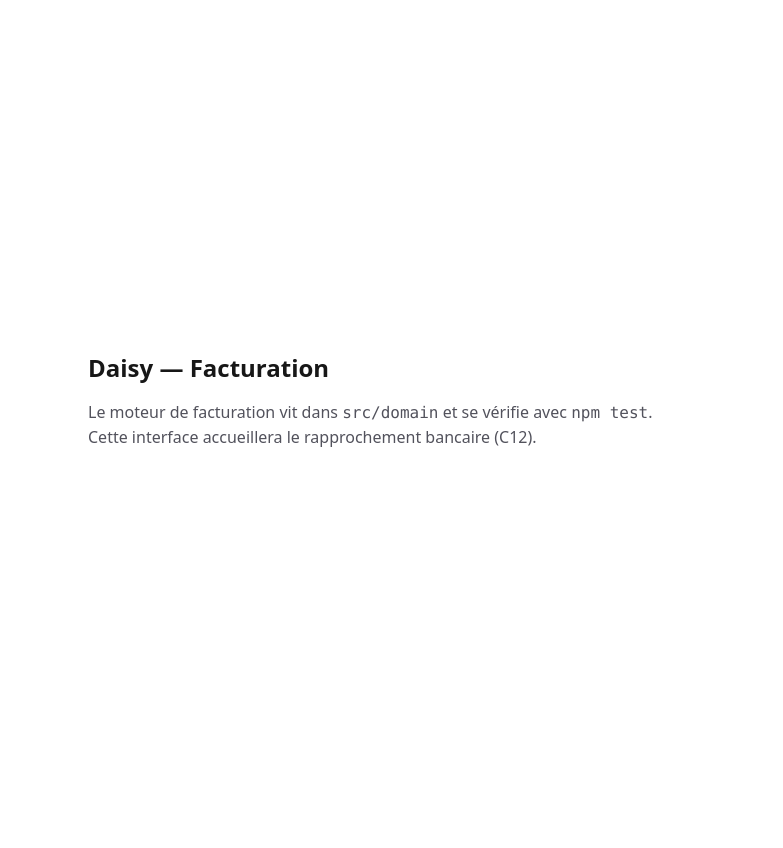
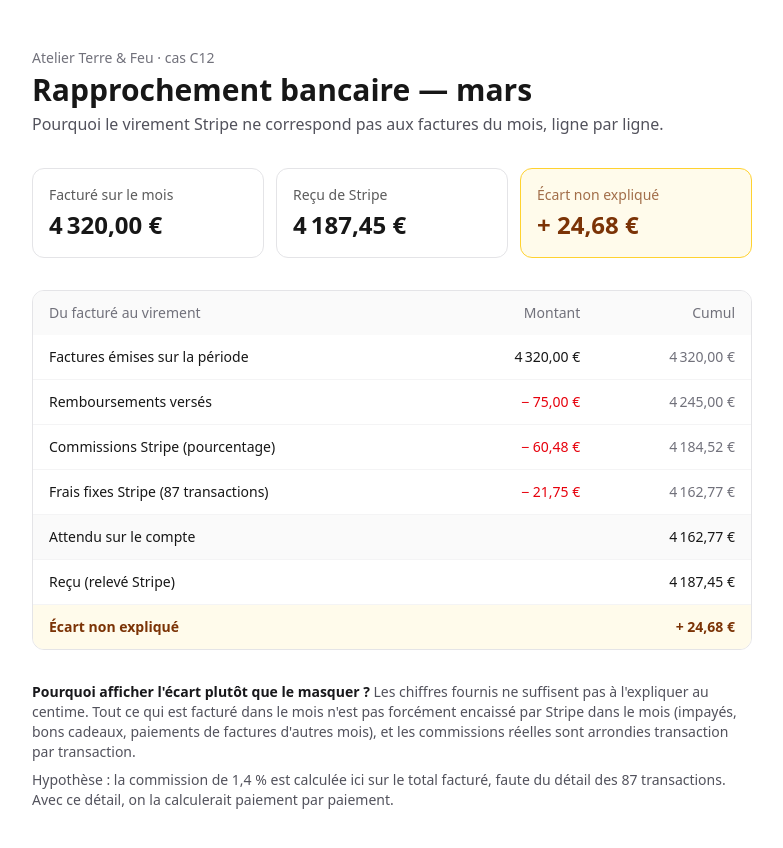
Before and after one commit to Yaniss9/cas-etude-C-Daisy, a Next.js app: page / in a window 1280 px wide. Shown: the top 848 px of the page, without its empty margins (248-1031 px from the left). Before the commit the page ends 800 px from the top, so only its background shows below. Built offline with nearby package versions, Linux system fonts and the light colour scheme.

Commit message:
README et interface

```diff
--- a/src/app/page.tsx
+++ b/src/app/page.tsx
@@ -1,13 +1,119 @@
-// Page provisoire. L'interface du rapprochement bancaire (cas C12) viendra en dernière étape,
-// une fois le moteur de facturation et ses tests terminés.
+import { explainPayout } from "@/domain/reconciliation";
+
+const euros = new Intl.NumberFormat("fr-FR", { style: "currency", currency: "EUR" });
+
+function formatCents(cents: number): string {
+  return euros.format(cents / 100);
+}
+
+function formatSigned(cents: number): string {
+  if (cents === 0) return formatCents(0);
+  return `${cents > 0 ? "+" : "−"} ${formatCents(Math.abs(cents))}`;
+}
+
+const march = explainPayout({
+  invoicedCents: 432000,
+  refundedCents: 7500,
+  transactionCount: 87,
+  percentFeeBasisPoints: 140,
+  fixedFeeCents: 25,
+  receivedCents: 418745,
+});
+
+const runningTotals = march.lines.reduce<number[]>(
+  (totals, line) => [...totals, (totals.at(-1) ?? 0) + line.cents],
+  [],
+);
+
+function SummaryCard({ label, cents, tone }: { label: string; cents: number; tone?: "warning" }) {
+  const toneClasses =
+    tone === "warning"
+      ? "border-amber-300 bg-amber-50 text-amber-900 dark:border-amber-700 dark:bg-amber-950 dark:text-amber-100"
+      : "border-zinc-200 bg-white dark:border-zinc-800 dark:bg-zinc-900";
+  return (
+    <div className={`rounded-xl border p-4 ${toneClasses}`}>
+      <p className="text-sm opacity-70">{label}</p>
+      <p className="mt-1 text-2xl font-semibold tabular-nums">
+        {tone === "warning" ? formatSigned(cents) : formatCents(cents)}
+      </p>
+    </div>
+  );
+}
+
 export default function Home() {
   return (
-    <main className="mx-auto flex w-full max-w-2xl flex-1 flex-col justify-center gap-4 p-8">
-      <h1 className="text-2xl font-semibold">Daisy — Facturation</h1>
-      <p className="text-zinc-600 dark:text-zinc-400">
-        Le moteur de facturation vit dans <code>src/domain</code> et se vérifie avec{" "}
-        <code>npm test</code>. Cette interface accueillera le rapprochement bancaire (C12).
-      </p>
+    <main className="mx-auto flex w-full max-w-3xl flex-1 flex-col gap-8 px-6 py-12">
+      <header className="flex flex-col gap-1">
+        <p className="text-sm text-zinc-500">Atelier Terre &amp; Feu · cas C12</p>
+        <h1 className="text-3xl font-semibold">Rapprochement bancaire — mars</h1>
+        <p className="text-zinc-600 dark:text-zinc-400">
+          Pourquoi le virement Stripe ne correspond pas aux factures du mois, ligne par ligne.
+        </p>
+      </header>
+
+      <section className="grid grid-cols-1 gap-3 sm:grid-cols-3">
+        <SummaryCard label="Facturé sur le mois" cents={march.lines[0]?.cents ?? 0} />
+        <SummaryCard label="Reçu de Stripe" cents={march.receivedCents} />
+        <SummaryCard label="Écart non expliqué" cents={march.unexplainedCents} tone="warning" />
+      </section>
+
+      <section className="overflow-hidden rounded-xl border border-zinc-200 dark:border-zinc-800">
+        <table className="w-full text-left text-sm">
+          <thead className="bg-zinc-50 text-zinc-500 dark:bg-zinc-900">
+            <tr>
+              <th className="px-4 py-3 font-medium">Du facturé au virement</th>
+              <th className="px-4 py-3 text-right font-medium">Montant</th>
+              <th className="px-4 py-3 text-right font-medium">Cumul</th>
+            </tr>
+          </thead>
+          <tbody className="divide-y divide-zinc-100 dark:divide-zinc-800">
+            {march.lines.map((line, index) => (
+              <tr key={line.label}>
+                <td className="px-4 py-3">{line.label}</td>
+                <td
+                  className={`px-4 py-3 text-right tabular-nums ${line.cents < 0 ? "text-red-600 dark:text-red-400" : ""}`}
+                >
+                  {index === 0 ? formatCents(line.cents) : formatSigned(line.cents)}
+                </td>
+                <td className="px-4 py-3 text-right tabular-nums text-zinc-500">
+                  {formatCents(runningTotals[index] ?? 0)}
+                </td>
+              </tr>
+            ))}
+            <tr className="bg-zinc-50 font-medium dark:bg-zinc-900">
+              <td className="px-4 py-3">Attendu sur le compte</td>
+              <td className="px-4 py-3 text-right tabular-nums" colSpan={2}>
+                {formatCents(march.expectedCents)}
+              </td>
+            </tr>
+            <tr className="font-medium">
+              <td className="px-4 py-3">Reçu (relevé Stripe)</td>
+              <td className="px-4 py-3 text-right tabular-nums" colSpan={2}>
+                {formatCents(march.receivedCents)}
+              </td>
+            </tr>
+            <tr className="bg-amber-50 font-semibold text-amber-900 dark:bg-amber-950 dark:text-amber-100">
+              <td className="px-4 py-3">Écart non expliqué</td>
+              <td className="px-4 py-3 text-right tabular-nums" colSpan={2}>
+                {formatSigned(march.unexplainedCents)}
+              </td>
+            </tr>
+          </tbody>
+        </table>
+      </section>
+
+      <section className="flex flex-col gap-2 text-sm text-zinc-600 dark:text-zinc-400">
+        <p>
+          <strong className="text-zinc-900 dark:text-zinc-100">Pourquoi afficher l&apos;écart plutôt que le masquer ?</strong>{" "}
+          Les chiffres fournis ne suffisent pas à l&apos;expliquer au centime. Tout ce qui est facturé dans le mois
+          n&apos;est pas forcément encaissé par Stripe dans le mois (impayés, bons cadeaux, paiements de factures
+          d&apos;autres mois), et les commissions réelles sont arrondies transaction par transaction.
+        </p>
+        <p>
+          Hypothèse : la commission de 1,4 % est calculée ici sur le total facturé, faute du détail des 87
+          transactions. Avec ce détail, on la calculerait paiement par paiement.
+        </p>
+      </section>
     </main>
   );
 }
```
Also changed, not shown: 1 other file (tests, documents, lock files or other folders).
